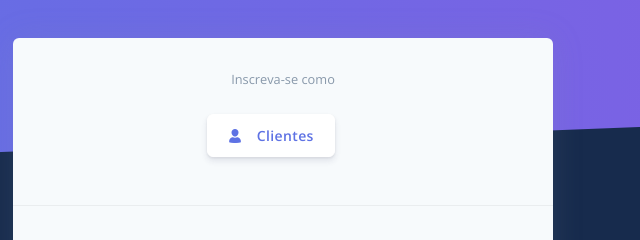
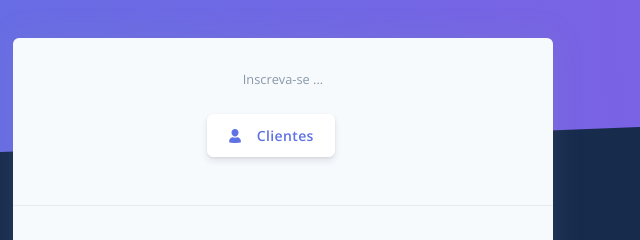
Before and after one commit to JanainaFS/Trabs, a website: page examples/registerCliente.html in a window 1280 px wide. Shown: the part 233-473 px from the top of the page, 357-997 px from the left. Drawn offline with nearby package versions, Linux system fonts and the light colour scheme.

Commit message:
registro

```diff
--- a/examples/registerCliente.html
+++ b/examples/registerCliente.html
@@ -6,7 +6,7 @@
   <meta name="viewport" content="width=device-width, initial-scale=1, shrink-to-fit=no">
   <meta name="description" content="Start your development with a Dashboard for Bootstrap 4.">
   <meta name="author" content="Creative Tim">
-  <title>Trabs - Plataforma de Serviços Online</title>
+  <title>Trabs - Plataforma de Serviços Online </title>
   <!-- Favicon -->
   <link href="../assets/img/brand/favicon.png" rel="icon" type="image/png">
   <!-- Fonts -->
@@ -89,7 +89,7 @@
         <div class="col-lg-6 col-md-8">
           <div class="card bg-secondary shadow border-0">
             <div class="card-header bg-transparent pb-5">
-              <div class="text-muted text-center mt-2 mb-4"><small>Inscreva-se como</small></div>
+              <div class="text-muted text-center mt-2 mb-4"><small>Inscreva-se ... </small></div>
               <div class="text-center">
                 <a href="#" class="btn btn-neutral btn-icon mr-4">
                   <span class="btn-inner--icon"><i class="ni ni-single-02"></i></span>
```
